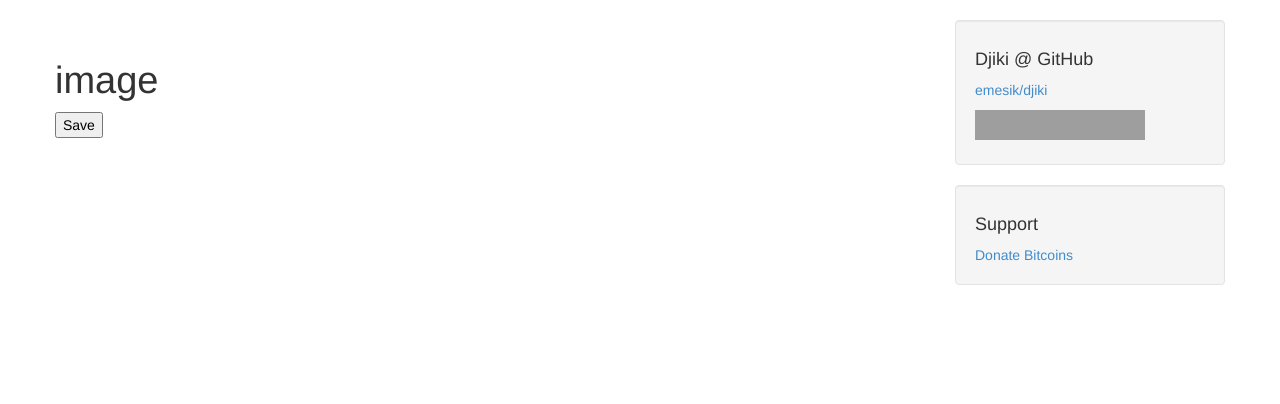
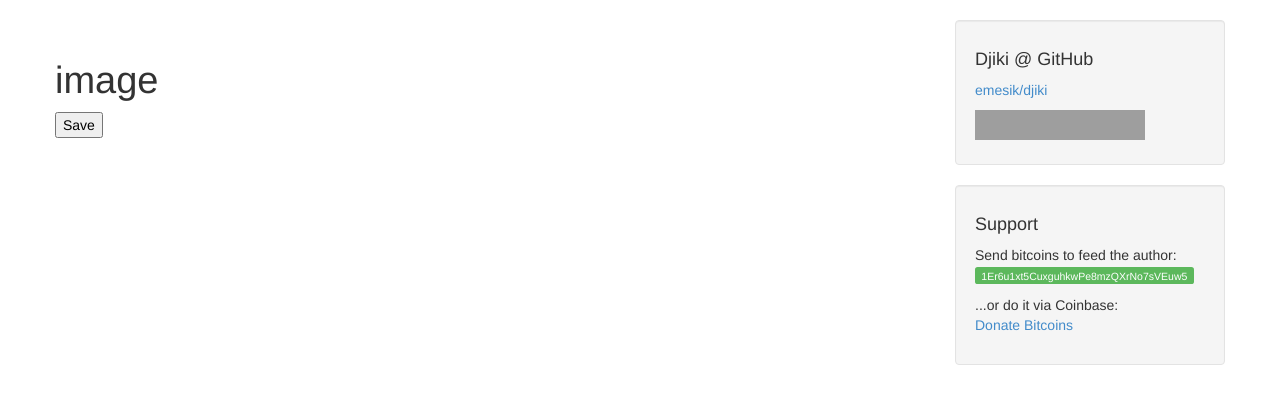
Before and after one commit to emesik/djiki-website, a Django app: template djikiwww/templates/djiki/image_edit.html in a window 1280 px wide. Shown: the part 50-454 px from the top of the page. Run offline with Django 3.2, Linux system fonts and the light colour scheme; the template is opened without the code that fills it: most values are stand-ins (such as "Sample title", 1, 10 or a date in 2020); parts of the project's set-up code (start-up, migrations or seed data) failed here and were passed over; some libraries are stand-ins or nearby versions; grey boxes are pictures that could not be loaded.

Commit message:
Add the BTC address

```diff
--- a/djikiwww/templates/base.html
+++ b/djikiwww/templates/base.html
@@ -60,7 +60,11 @@
 				</div>
 				<div class="well">
 					<h4>Support</h4>
+					<p>Send bitcoins to feed the author:
+					<span class="label label-success">1Er6u1xt5CuxguhkwPe8mzQXrNo7sVEuw5</span></p>
+					<p>...or do it via Coinbase:<br />
 					<a class="coinbase-button" data-code="dba6f52bf1a36de66c8ab1b41698058c" data-button-style="donation_large" href="https://coinbase.com/checkouts/dba6f52bf1a36de66c8ab1b41698058c">Donate Bitcoins</a><script src="https://coinbase.com/assets/button.js" type="text/javascript"></script>
+					</p>
 				</div>
 			{% endblock %}
 			</div>
```
